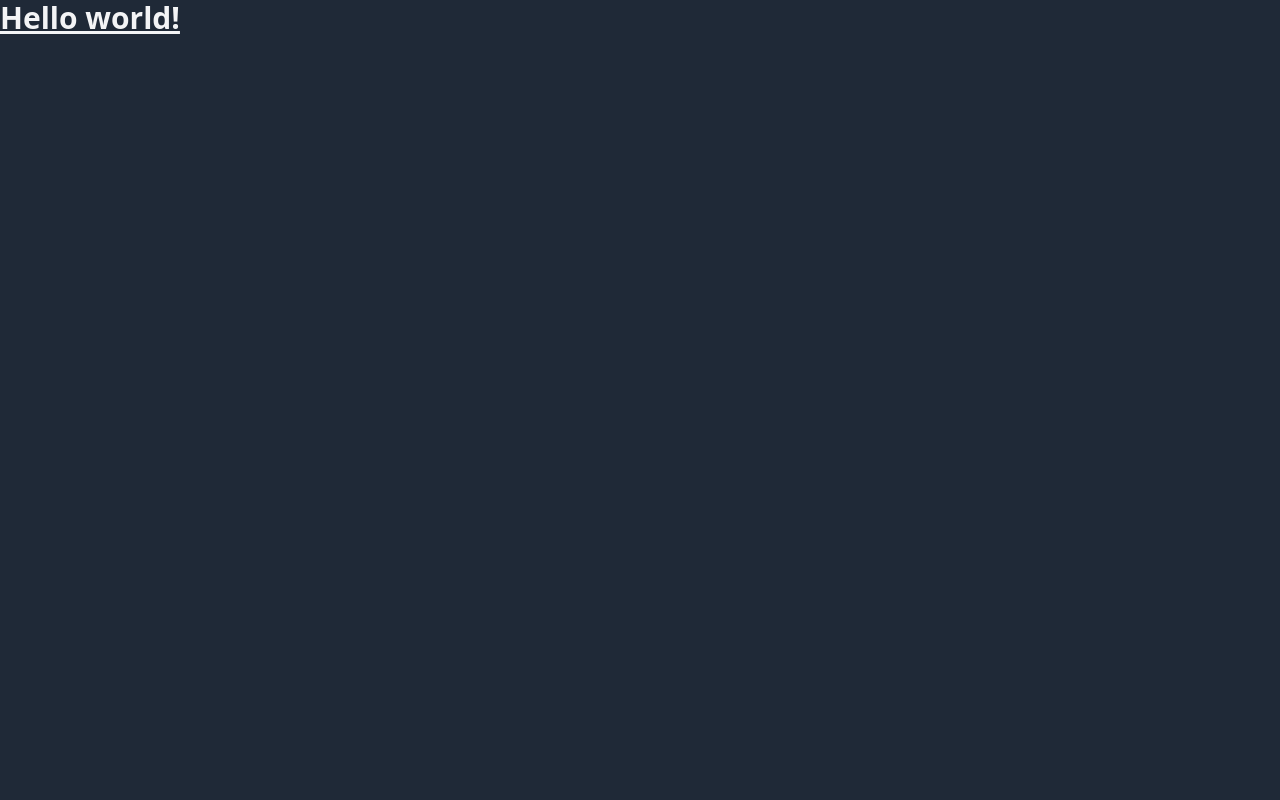
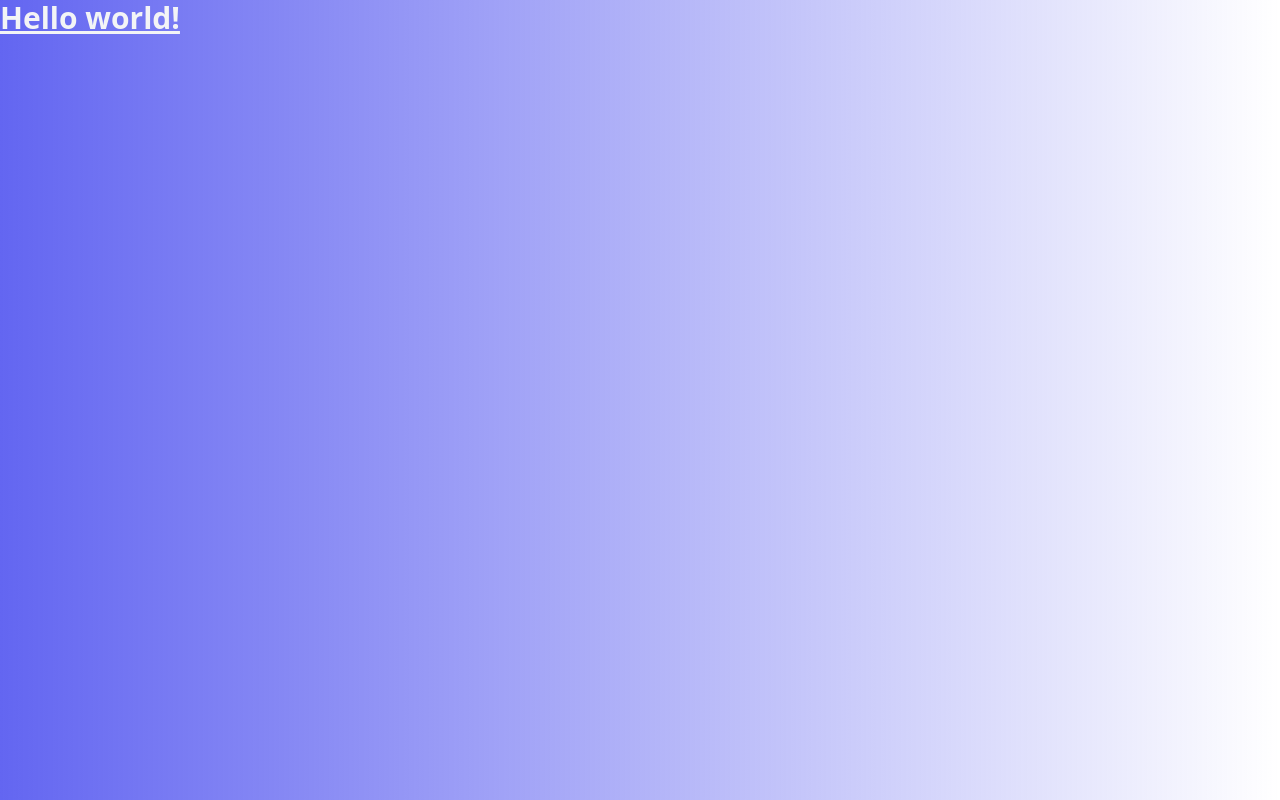
Before and after one commit to mathieuPichon94/arabic-app, a Next.js app: page / in a window 1280 px wide. Built offline with nearby package versions, Linux system fonts and the light colour scheme.

Commit message:
ignore wrong files

```diff
--- a/pages/index.tsx
+++ b/pages/index.tsx
@@ -1,10 +1,3 @@
-import Head from "next/head";
-import Image from "next/image";
-import { Inter } from "@next/font/google";
-import styles from "../styles/Home.module.css";
-
-const inter = Inter({ subsets: ["latin"] });
-
 export default function Home() {
   return <h1 className="text-3xl font-bold underline">Hello world!</h1>;
 }
--- a/styles/globals.css
+++ b/styles/globals.css
@@ -4,5 +4,5 @@
 @tailwind utilities;
 
 body {
-    @apply text-gray-100 bg-gray-800;
+    @apply text-gray-100 bg-gradient-to-r from-indigo-500;
 }
```
Also changed, not shown: 1 other file (tests, documents, lock files or other folders).
